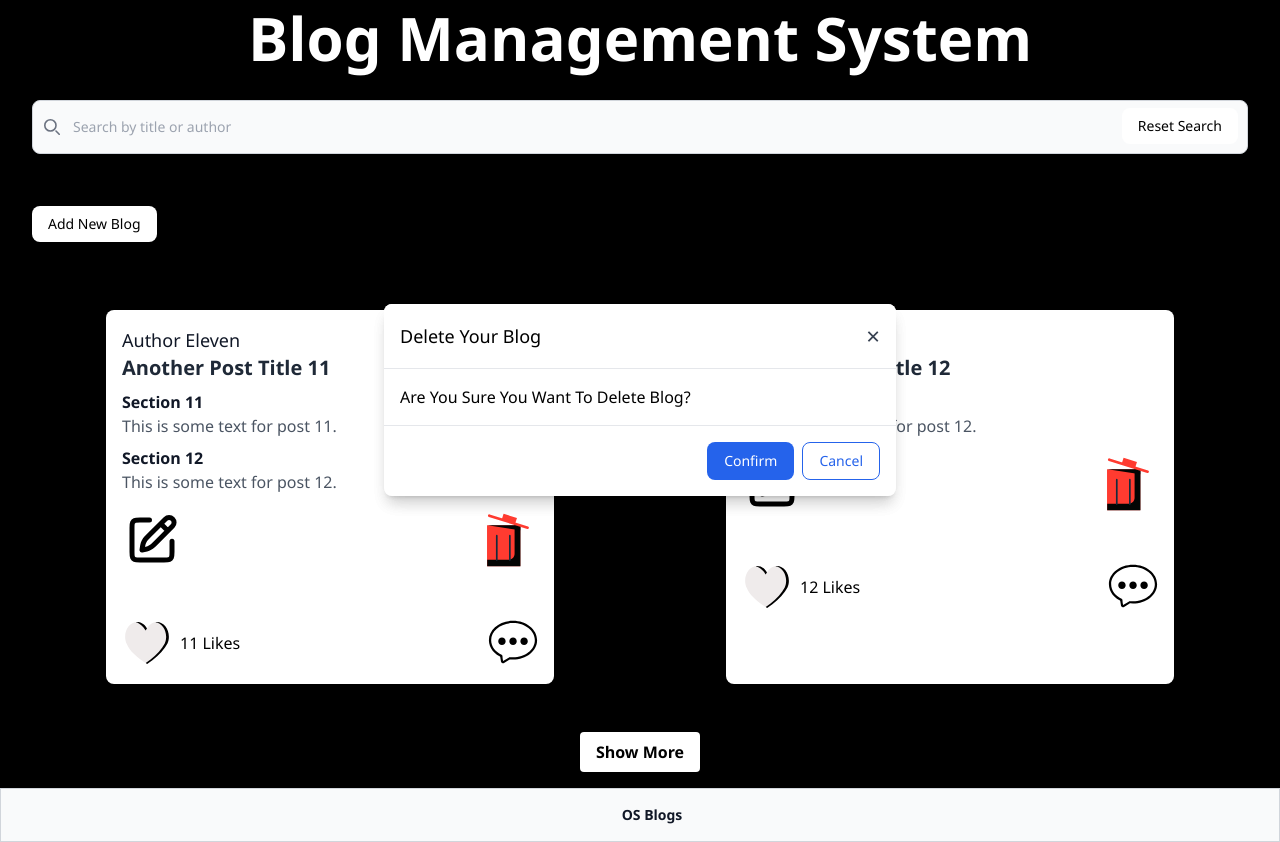
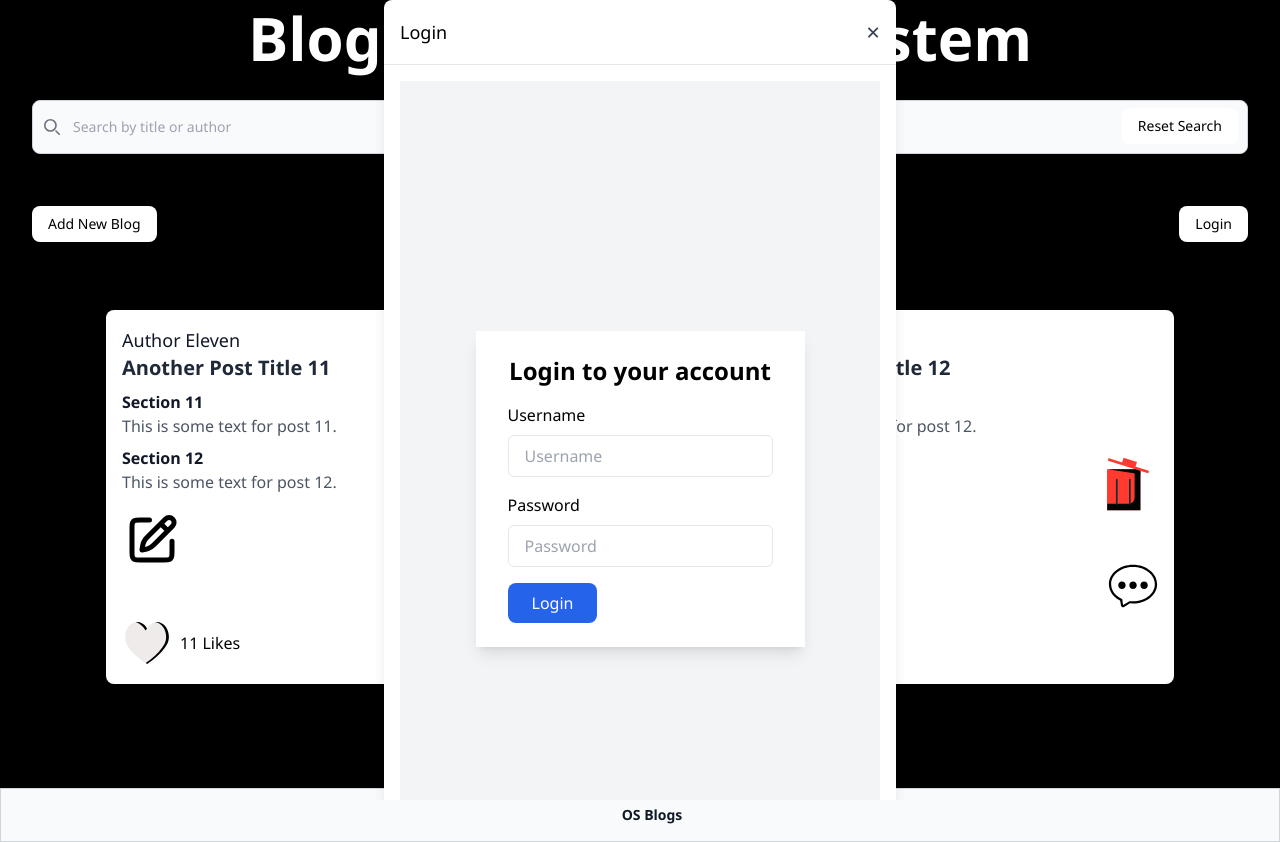
Before and after one commit to Saawan123/blog-management-system, a React (Vite) app: page / in a window 1280 px wide. Both pictures are taken after a click on the button 508 px from the left and 540 px from the top of the page. Built offline with nearby package versions, Linux system fonts and the light colour scheme.

Commit message:
add login and logout button

```diff
--- a/src/Pages/HomePage.tsx
+++ b/src/Pages/HomePage.tsx
@@ -12,6 +12,7 @@ import {
 } from "../Icons/icons";
 import Comments from "../Components/Comments";
 import ModalShow from "../Components/ModalShow";
+import LoginPage from "./LoginPage";
 
 const HomePage = () => {
   const navigate = useNavigate();
@@ -19,6 +20,8 @@ const HomePage = () => {
   const [searchQuery, setSearchQuery] = useState("");
   const [filteredData, setFilteredData] = useState(posts);
   const [showModal, setShowModal] = useState(false);
+  const [isLoggedIn, setIsLoggedIn] = useState(false);
+  const [showLoginModal, setShowLoginModal] = useState(false);
   const [postIdToDelete, setPostIdToDelete] = useState(null);
   const [showComments, setShowComments]: any = useState({});
   const initialPostsToShow = 2;
@@ -54,6 +57,12 @@ const HomePage = () => {
     setCurrentDisplayLimit((prevLimit) => prevLimit + initialPostsToShow);
   };
   const toggleComments = (postId: any) => {
+    if (!isLoggedIn) {
+      alert("Please log in to perform this action.");
+      setShowModal(false);
+      setShowLoginModal(true);
+      return;
+    }
     setShowComments((prevShowComments: any) => ({
       ...prevShowComments,
       [postId]: !prevShowComments[postId],
@@ -61,6 +70,12 @@ const HomePage = () => {
   };
 
   const toggleEdit = (id: any) => {
+    if (!isLoggedIn) {
+      alert("Please log in to perform this action.");
+      setShowModal(false);
+      setShowLoginModal(true);
+      return;
+    }
     const updatedPosts = postsData?.map((post: any) => {
       if (post.ID === id) {
         return { ...post, isEditing: !post.isEditing };
@@ -129,6 +144,12 @@ const HomePage = () => {
   };
 
   const handleLike = (id: any) => {
+    if (!isLoggedIn) {
+      alert("Please log in to perform this action.");
+      setShowModal(false);
+      setShowLoginModal(true);
+      return;
+    }
     const updatedPosts = postsData.map((post: any) => {
       if (post.ID === id) {
         if (post.liked) {
@@ -185,9 +206,11 @@ const HomePage = () => {
   };
   const handleClose = () => {
     setShowModal(false);
+    setShowLoginModal(false);
   };
 
   const handleDelete = () => {
+
     if (postIdToDelete === null) return; // Guard clause if postIdToDelete is null
 
     const updatedPosts = postsData.filter(
@@ -199,6 +222,14 @@ const HomePage = () => {
     setPostIdToDelete(null); // Reset postIdToDelete
   };
 
+  const handleLogin = () => {
+    setShowLoginModal(false);
+    setIsLoggedIn(true);
+  };
+  const handleLogout = () => {
+    setIsLoggedIn(false); // Set login state to false
+    // Perform any other logout operations
+  };
   useEffect(() => {
     setFilteredData(posts);
   }, [posts]);
@@ -233,17 +264,56 @@ const HomePage = () => {
         </button>
       </div>
 
-      <div className="addButton m-3">
+      <div className="addButton m-3 flex justify-between">
         <button
           className="text-black bg-white
-              hover:bg-white focus:ring-4 focus:outline-none focus:ring-white
-              font-medium rounded-lg text-sm px-4 py-2 dark:bg-white dark:hover:bg-white
-              dark:focus:ring-white"
+        hover:bg-white focus:ring-4 focus:outline-none focus:ring-white
+        font-medium rounded-lg text-sm px-4 py-2 dark:bg-white dark:hover:bg-white
+        dark:focus:ring-white"
           onClick={() => navigate(`/add/post`)}
           style={{ margin: "20px" }}
         >
           Add New Blog
         </button>
+
+        {isLoggedIn ? (
+          <button
+            className="text-black bg-white
+          hover:bg-white focus:ring-4 focus:outline-none focus:ring-white
+          font-medium rounded-lg text-sm px-4 py-2 dark:bg-white dark:hover:bg:white
+          dark:focus:ring-white"
+            onClick={handleLogout}
+            style={{ margin: "20px" }}
+          >
+            Logout
+          </button>
+        ) : (
+          <button
+            className="text-black bg-white
+          hover:bg-white focus:ring-4 focus:outline-none focus:ring-white
+          font-medium rounded-lg text-sm px-4 py-2 dark:bg-white dark:hover:bg:white
+          dark:focus:ring-white"
+            onClick={() => {
+              setShowLoginModal(true);
+            }}
+            style={{ margin: "20px" }}
+          >
+            Login
+          </button>
+        )}
+
+        {showLoginModal && (
+          <ModalShow
+            handleView={showLoginModal}
+            handleApi={handleLogin}
+            size="sm"
+            handleClose={() => setShowLoginModal(false)}
+            title="Login"
+            title1={<LoginPage onLoginSuccess={handleLogin} />}
+            title2="Confirm"
+            cancelBtn="Cancel"
+          />
+        )}
       </div>
 
       <main className="gap-6 m-8 flex flex-wrap justify-center">
@@ -344,6 +414,12 @@ const HomePage = () => {
                   </button>
                   <button
                     onClick={() => {
+                      if (!isLoggedIn) {
+                        alert("Please log in to perform this action.");
+                        setShowModal(false);
+                        setShowLoginModal(true);
+                        return;
+                      }
                       setShowModal(true);
                       setPostIdToDelete(post.ID);
                     }}
--- /dev/null
+++ b/src/Pages/LoginPage.tsx
@@ -0,0 +1,56 @@
+import React, { useState } from 'react';
+
+interface LoginProps {
+  onLoginSuccess: () => void;
+}
+
+const LoginPage: React.FC<LoginProps> = ({ onLoginSuccess }) => {
+  const [username, setUsername] = useState('');
+  const [password, setPassword] = useState('');
+
+
+  const dummyUsername = 'user';
+  const dummyPassword = 'password';
+
+  const handleLogin = (e: React.FormEvent) => {
+    e.preventDefault();
+
+    // Simple authentication logic
+    if (username === dummyUsername && password === dummyPassword) {
+      alert('Login Successful!');
+      onLoginSuccess(); // Trigger login success action
+    } else {
+      alert('Invalid credentials');
+    }
+  };
+
+  return (
+    <div className="flex items-center justify-center min-h-screen bg-gray-100">
+      <div className="px-8 py-6 mt-4 text-left bg-white shadow-lg">
+        <h3 className="text-2xl font-bold text-center">Login to your account</h3>
+        <form onSubmit={handleLogin}>
+          <div className="mt-4">
+            <div>
+              <label className="block" htmlFor="username">Username</label>
+              <input type="text" placeholder="Username"
+                className="w-full px-4 py-2 mt-2 border rounded-md focus:outline-none focus:ring-1 focus:ring-blue-600"
+                id="username" value={username} onChange={(e) => setUsername(e.target.value)} />
+            </div>
+            <div className="mt-4">
+              <label className="block" htmlFor="password">Password</label>
+              <input type="password" placeholder="Password"
+                className="w-full px-4 py-2 mt-2 border rounded-md focus:outline-none focus:ring-1 focus:ring-blue-600"
+                id="password" value={password} onChange={(e) => setPassword(e.target.value)} />
+            </div>
+            <div className="flex items-baseline justify-between">
+              <button type="submit"
+                className="px-6 py-2 mt-4 text-white bg-blue-600 rounded-lg hover:bg-blue-900">Login</button>
+            </div>
+          </div>
+        </form>
+      </div>
+    </div>
+  );
+};
+
+export default LoginPage;
```
